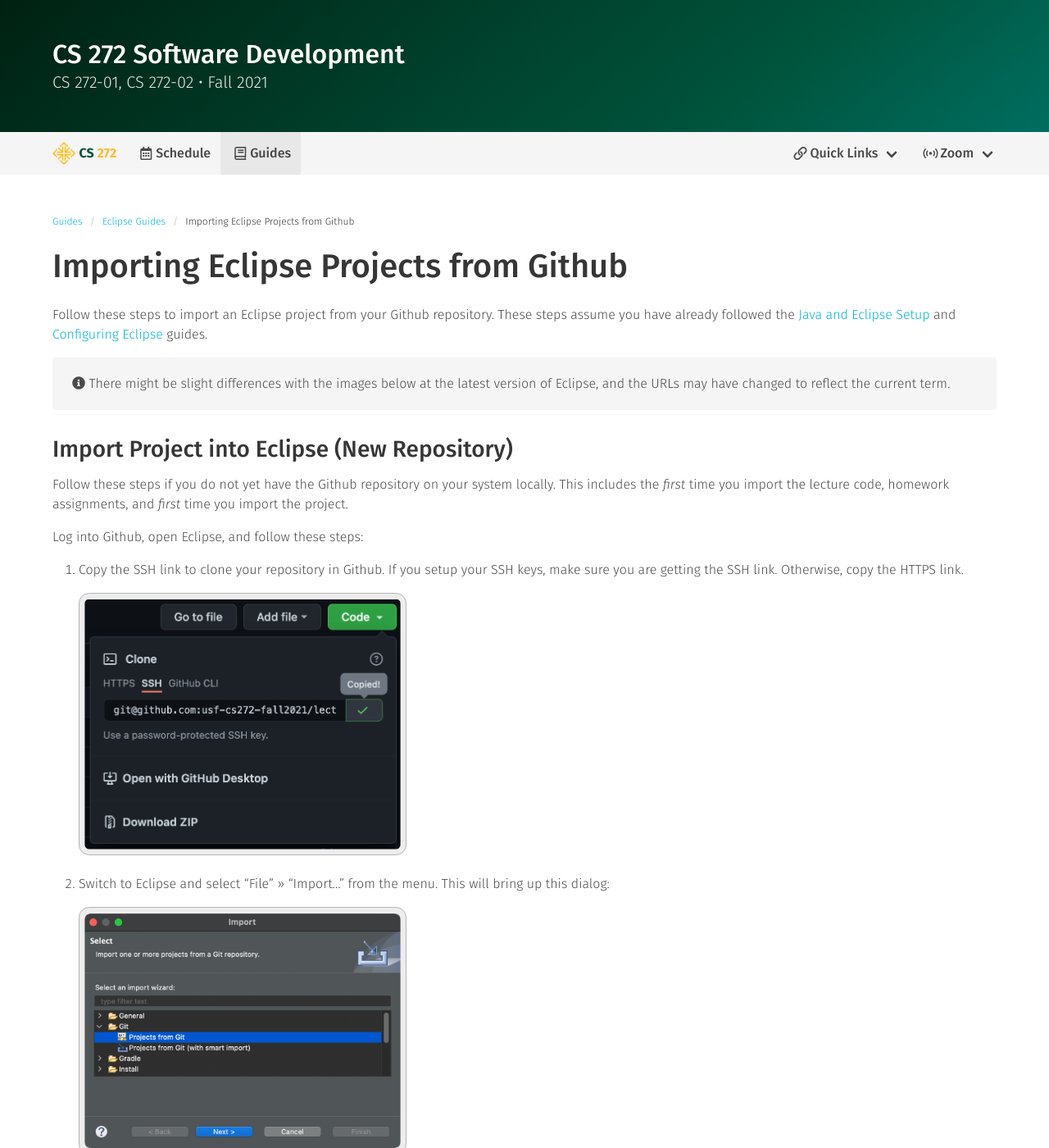
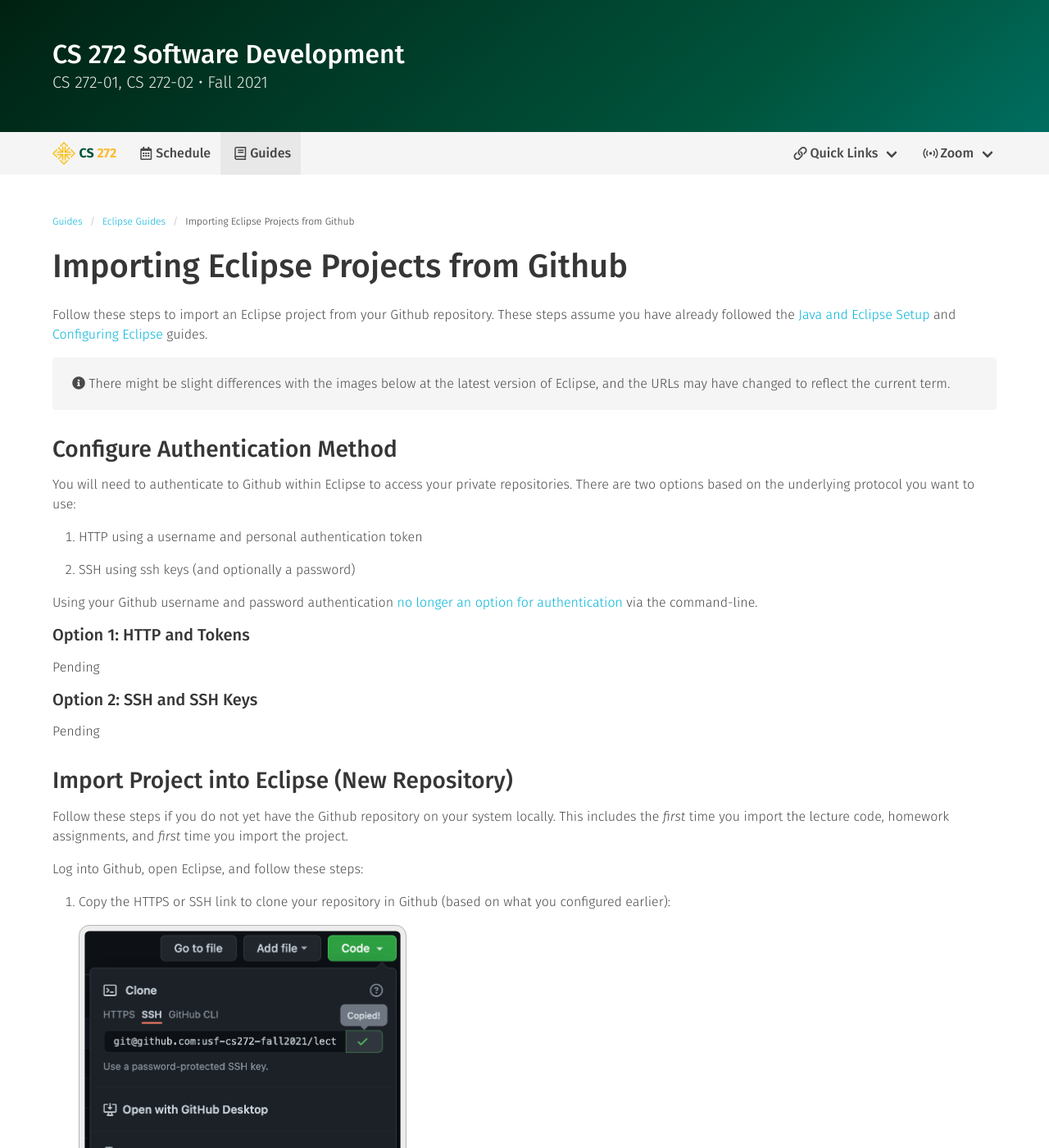
Before and after one commit to usf-cs272-fall2021/usf-cs272-fall2021.github.io, a Jekyll site: the page built from _eclipse/importing-eclipse-projects-from-github.md, in a window 1280 px wide and 1400 px high. Shown: the whole window at 82% size. Built offline with Jekyll 4.4.1, drawn with Linux system fonts in a browser that asks for light colours; comment, search, counter and statistics services are not loaded; some of the changed text lies outside the part shown.

Commit message:
Adding authentication section

```diff
--- a/_eclipse/importing-eclipse-projects-from-github.md
+++ b/_eclipse/importing-eclipse-projects-from-github.md
@@ -12,13 +12,31 @@ Follow these steps to import an Eclipse project from your Github repository. The
 There might be slight differences with the images below at the latest version of Eclipse, and the URLs may have changed to reflect the current term.
 {: .notification }
 
+## Configure Authentication Method
+
+You will need to authenticate to Github within Eclipse to access your private repositories. There are two options based on the underlying protocol you want to use:
+
+  1. HTTP using a username and personal authentication token
+
+  2. SSH using ssh keys (and optionally a password)
+
+Using your Github username and password authentication [no longer an option for authentication](https://github.blog/2020-12-15-token-authentication-requirements-for-git-operations/) via the command-line.
+
+#### Option 1: HTTP and Tokens
+
+Pending
+
+#### Option 2: SSH and SSH Keys
+
+Pending
+
 ## Import Project into Eclipse (New Repository)
 
 Follow these steps if you do not yet have the Github repository on your system locally. This includes the *first* time you import the lecture code, homework assignments, and *first* time you import the project.
 
 Log into Github, open Eclipse, and follow these steps:
 
-  1. Copy the SSH link to clone your repository in Github. If you setup your SSH keys, make sure you are getting the SSH link. Otherwise, copy the HTTPS link.
+  1. Copy the HTTPS or SSH link to clone your repository in Github (based on what you configured earlier):
 
       ![Screenshot]({{ "/images/github-clone-or-download.png" | relative_url }}){: .is-400 }
 
```
Also changed, not shown: other parts of _eclipse/importing-eclipse-projects-from-github.md (+1 -1 lines).
